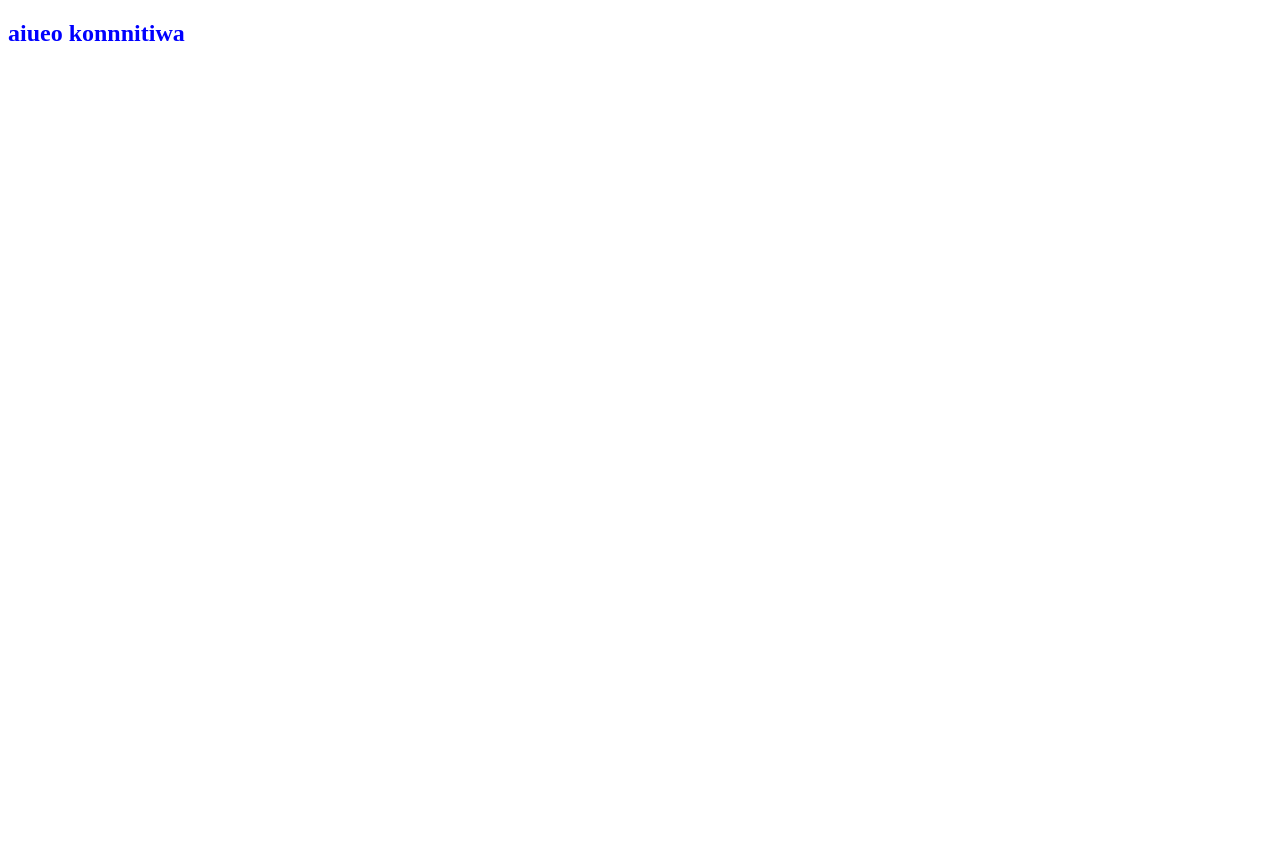
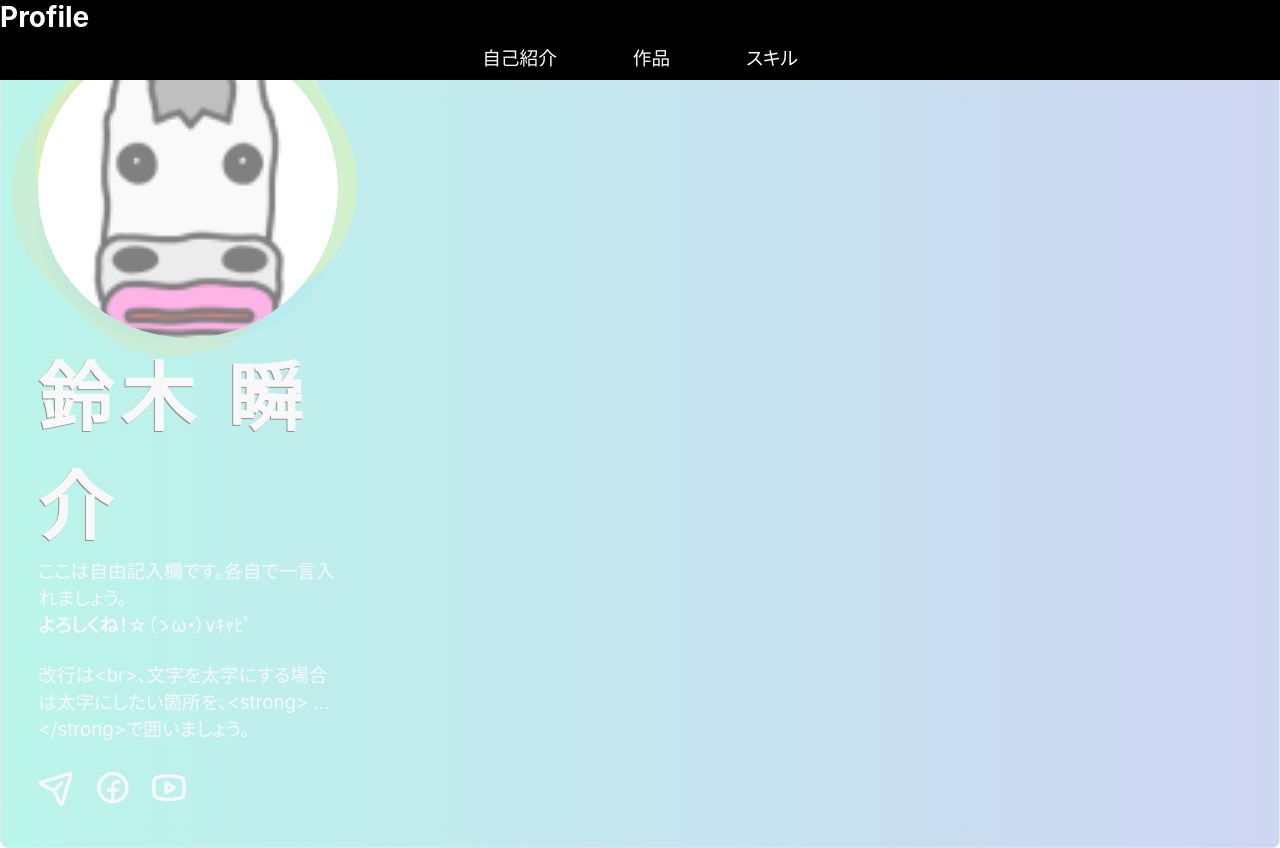
Before and after one commit to x23047/portfolio, a plain HTML site: page index.html in a window 1280 px wide. Before the commit the page ends 800 px from the top, so only its background shows below. Drawn offline with nearby package versions, Linux system fonts and the light colour scheme.

Commit message:
追加の文

```diff
--- a/index.html
+++ b/index.html
@@ -4,12 +4,42 @@
     <meta charset="UTF-8">
     <meta name="viewport" content="width=device-width, initial-scale=1.0">
     <title>portfolio</title>
+    <link rel="stylesheet" href="https://unpkg.com/@phosphor-icons/web@2.0.3/src/bold/style.css">
     <link rel="stylesheet" href="styles/style.css">
 </head>
 <body>
-    <h2>
-        aiueo
-        konnnitiwa
-    </h2>
+    <header>
+        <h2>Profile</h2>
+        <nav>
+            <ul>
+              <li><a href="#myself">自己紹介</a></li>
+              <li><a href="#work">作品</a></li>
+              <li><a href="#skill">スキル</a></li>
+            </ul>
+          </nav>
+    </header>
+    <section id="myself">
+        <div class="my-photo">
+            <figure>
+              <img src="f1.png">
+              <span class="circle1"></span>
+              <span class="circle2"></span>
+              <span class="circle3"></span>
+            </figure>
+
+          <h1 class="my-name">鈴木 瞬介</h1>
+
+          <p class="my-texts">
+            ここは自由記入欄です。各自で一言入れましょう。<br>
+            <strong>よろしくね！</strong>☆（ゝω・）vｷｬﾋﾟ<br>
+            <br>
+            改行は&lt;br&gt;、文字を太字にする場合は太字にしたい箇所を、&lt;strong&gt; … &lt;/strong&gt;で囲いましょう。
+          </p>
+          <ul class="my-social">
+            <li><a href="mailto:x2xxxxxkx@aitech.ac.jp"><i class="ph-bold ph-paper-plane-tilt"></i></a></li>
+            <li><a href="https://www.facebook.com/aikoudai"><i class="ph-bold ph-facebook-logo"></i></a></li>
+            <li><a href="https://www.youtube.com/channel/UCez_BkLQSD3ai5gX6n4nZcQ"><i class="ph-bold ph-youtube-logo"></i></a></li>
+          </ul>
+    </section>
 </body>
 </html>
--- a/styles/style.css
+++ b/styles/style.css
@@ -1,3 +1,247 @@
-h2{
-    color: blue;
+
+*, *::before, *::after {
+    margin: 0;
+    padding: 0;
+    box-sizing: border-box;
 }
+
+
+:root {
+    font-family: -apple-system, BlinkMacSystemFont, "Helvetica Neue", YuGothic, "ãƒ’ãƒ©ã‚®ãƒŽè§’ã‚´ ProN W3", Hiragino Kaku Gothic ProN, Arial, "ãƒ¡ã‚¤ãƒªã‚ª", Meiryo, sans-serif;
+
+    font-feature-settings: "palt";
+    font-size: 14pt;
+
+}
+
+header{
+    width: 100%;
+    position: fixed;
+    display: flex;
+    background-color: black;
+    top: 0;
+    left: 0;
+    z-index: 999;
+    flex-direction: column;
+
+}
+header h2{
+    color: white;
+}
+header ul{
+    list-style: none;
+    display: flex;
+    gap: 20px;
+    justify-self: center;
+    margin-top: 20px;
+    color: white;
+    right: 0;
+}
+header ul li a {
+    display: inline-block;
+    font-size: 1rem;
+    padding: 0.5rem 1.5rem;
+    color: white;
+    text-decoration: none;
+    transition: all 0.3s;
+}
+header ul li a:hover,header ul li a:active {
+    color: white;
+    background-color: orange;
+}
+
+@media (min-width: 769px) {
+
+    header h1 {
+      content: none;
+      height: 100px;
+    }
+    header h1::after {
+      content: none;
+    }
+    header ul {
+      margin-top: 0;
+      height: 100%;
+    }
+    header li {
+      display: flex;
+      align-items: center;
+    }
+}
+
+
+
+
+
+
+
+
+
+#myself {
+    background-image: url("background.jpg");
+    background-size: cover;
+
+    background-position: center center;
+
+    display: grid;
+    place-items: center;
+
+    min-height: 100vh;
+    --text-color: #f0f0f0;
+    color: var(--text-color);
+}
+#myself{
+    display: grid;
+    grid-template: "photo   name   " auto
+                   "photo   texts  " auto
+                   "photo   social " auto
+                   / 300px minmax(300px, 450px);
+    gap: 0 2rem;
+
+    padding: 2rem;
+    max-width: 100%;
+    backdrop-filter: blur(20px);
+    border: 1px solid rgba(255, 255, 255, 0.4);
+    border-right-color: rgba(255, 255, 255, 0.2);
+    border-bottom-color: rgba(255, 255, 255, 0.2);
+    border-radius: 8px;
+  }
+
+
+@media screen and (width < 896px) {
+    main {
+
+      grid-template: "photo  " auto
+                     "name   " auto
+                     "texts  " auto
+                     "social " auto
+                     / auto;
+      gap: 1rem 0;
+      margin: 4rem 0;
+    }
+}
+.my-photo {
+    grid-area: photo;
+    align-self: center;
+}
+.my-photo img {
+    display: block;
+    width: 300px;
+    height: 300px;
+    border-radius: 150px;
+}
+
+
+@media screen and (width < 896px) {
+    .my-photo img {
+      width: 70vw;
+      height: 70vw;
+    }
+}
+
+.my-name {
+    grid-area: name;
+    font-size: 4rem;
+    text-shadow: -1px 1px 0 #232323;
+    letter-spacing: 0.1em;
+}
+
+@media screen and (width < 896px) {
+    .my-name {
+      font-size: 13vw;
+      text-align: center;
+    }
+}
+
+.my-texts {
+    grid-area: texts;
+}
+
+.my-social {
+    grid-area: social;
+    list-style: none;
+    display: flex;
+    margin-top: 1.5rem;
+}
+.my-social li {
+    line-height: 1;
+    margin-right: 1rem;
+    font-size: 2rem;
+}
+
+.my-social li a {
+    display: inline-block;
+    text-decoration: none;
+    color: var(--text-color);
+    cursor: pointer;
+
+    transition: 0.5s transform, 0.5s color;
+
+    background-image: linear-gradient(to right, #eea2a2 0%, #bbc1bf 19%, #57c6e1 42%, #b49fda 79%, #7ac5d8 100%);
+    -webkit-background-clip: text;
+    background-clip: text;
+}
+
+
+.my-social li a:hover {
+    color: transparent;
+    transform: scale(1.5);
+}
+
+
+#myself{
+    width: 100%;
+    height: 100%;
+    top: 0;
+    left: 0;
+
+    z-index: -1;
+    background-image: linear-gradient(to right, #74ebd5 0%, #9face6 100%);
+    opacity: 0.5;
+}
+
+.my-photo figure {
+    position: relative;
+}
+.circle1,
+.circle2,
+.circle3 {
+    position: absolute;
+    top: 0;
+    width: 100%;
+    height: 100%;
+    border-radius: 40%;
+    z-index: -1;
+}
+
+
+@keyframes rotation {
+    from {
+      transform: rotate(0deg);
+    }
+
+    to {
+      transform: rotate(360deg);
+    }
+}
+
+.circle1 {
+    opacity: 0.1;
+    background: #0af;
+    transform-origin: 50% 47%;
+    animation: rotation 5s infinite linear;
+}
+
+.circle2 {
+    opacity: 0.3;
+    background: #ff0;
+    transform-origin: 52% 48%;
+    animation: rotation 12s infinite linear;
+}
+
+.circle3 {
+    opacity: 0.2;
+    background: #fa0;
+    transform-origin: 48% 52%;
+    animation: rotation 8s infinite linear;
+}
```
Also changed, not shown: background.jpeg (added), f1.png (added).
